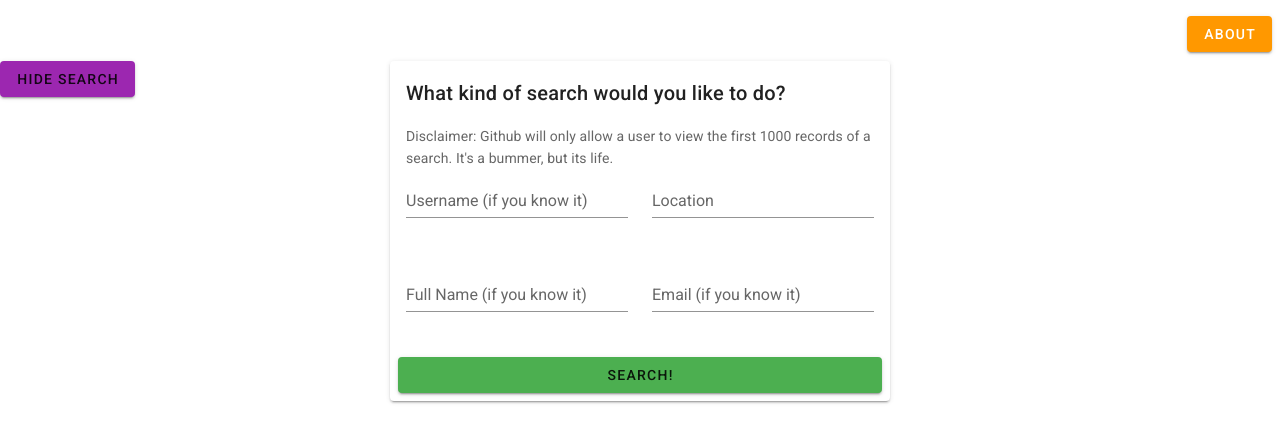
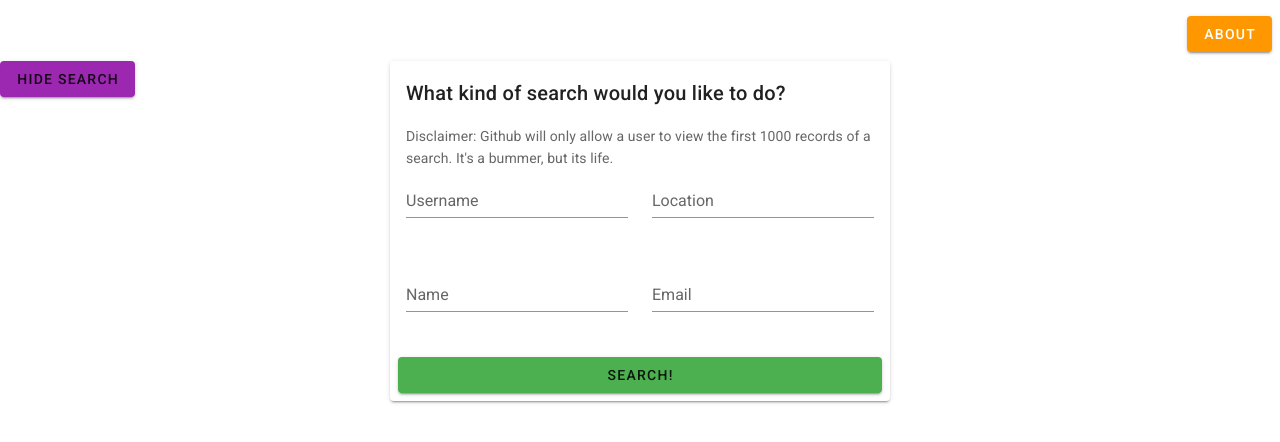
Before and after one commit to djtobia/githubRecruiterTool, a Vue app: page /#/ in a window 1280 px wide. Shown: the top 442 px of the page. Built offline with nearby package versions, Linux system fonts and the light colour scheme.

Commit message:
can now export current tables page to csv file

```diff
--- a/package.json
+++ b/package.json
@@ -16,6 +16,7 @@
     "express": "^4.17.1",
     "less": "^3.9.0",
     "vue": "^2.6.10",
+    "vue-json-excel": "^0.2.98",
     "vue-router": "^3.1.2",
     "vuetify": "^2.0.7"
   },
--- a/src/components/Base.vue
+++ b/src/components/Base.vue
@@ -14,7 +14,7 @@
                         <v-form>
                             <v-row>
                                 <v-col cols="6" md="6" sm="3">
-                                    <v-text-field label="Username (if you know it)"
+                                    <v-text-field label="Username"
                                                   v-model="searchInputs.user" @keyup.enter="search"></v-text-field>
                                 </v-col>
                                 <v-col cols="6" md="6" sm="3">
@@ -24,11 +24,11 @@
                             </v-row>
                             <v-row>
                                 <v-col cols="6" md="6" sm="3">
-                                    <v-text-field label="Full Name (if you know it)"
-                                                  v-model="searchInputs.fullname" @keyup.enter="search"></v-text-field>
+                                    <v-text-field label="Name"
+                                                  v-model="searchInputs.name" @keyup.enter="search"></v-text-field>
                                 </v-col>
                                 <v-col cols="6" md="6" sm="3">
-                                    <v-text-field label="Email (if you know it)"
+                                    <v-text-field label="Email"
                                                   v-model="searchInputs.email" @keyup.enter="search">
                                     </v-text-field>
                                 </v-col>
@@ -45,7 +45,7 @@
                 </v-card>
             </v-col>
         </v-row>
-        <users v-if="query !== ''" :original-query-string="query"/>
+        <users v-if="query !== ''" :original-query-string="query" />
     </v-content>
 </template>
 
@@ -56,7 +56,7 @@
         name: "Base",
         data() {
             return {
-                searchInputs: {user: '', location: '', fullname: '', email: ''},
+                searchInputs: {user: '', location: '', name: '', email: ''},
                 errorText: 'You must put SOMETHING into a search field!',
                 toast: false,
                 query: '',
@@ -79,6 +79,8 @@
                     if (this.searchInputs[input] !== '')
                         if (input === 'email') {
                             query += '"' + this.searchInputs[input] + '"' + ' in:email '
+                        } else if (input === 'name') {
+                            query += '"' + this.searchInputs[input] + '"' + ' in:name'
                         } else {
                             query += input + ':"' + this.searchInputs[input] + '" ';
                         }
--- a/src/components/Users.vue
+++ b/src/components/Users.vue
@@ -1,5 +1,21 @@
 <template>
     <div>
+        <div v-if="usersInfo.length > 0">
+            <v-row justify="center">
+                <v-btn color="yellow">
+                    <download-excel
+                            :data="usersInfo"
+                            :fields="exportfields"
+                            type="csv"
+                            name="userResults.csv">
+                        Click here to export this pages results
+                    </download-excel>
+                </v-btn>
+            </v-row>
+            <v-row justify="center">
+                <span>This button will only export the contents on the current page.</span>
+            </v-row>
+        </div>
         <v-row>
             <v-col cols="12">
 
@@ -58,6 +74,10 @@
             originalQueryString: {
                 type: String,
                 default: ''
+            },
+            hireable: {
+                type: Boolean,
+                default: false
             }
         },
         watch: {
@@ -86,7 +106,19 @@
                 currentPage: 1,
                 itemsPerPage: 10,
                 query: '',
-                loading: false
+                loading: false,
+                exportfields: {
+                    Name: 'name',
+                    Hireable: 'hireable',
+                    Username: 'username',
+                    Email: 'email',
+                    Github: 'url',
+                    Company: 'company',
+                    Location: 'location',
+                    Bio: 'bio',
+                    Website: 'website',
+                    Contacted: 'None'
+                }
             };
         },
         mounted() {
@@ -152,6 +184,7 @@
                 if (newQuery) {
                     this.query = newQuery;
                 }
+                this.loading = true;
                 this.fetchSearchResults()
             },
             formatQueryString() {
--- a/src/main.js
+++ b/src/main.js
@@ -2,8 +2,10 @@ import Vue from 'vue'
 import App from './App.vue'
 import vuetify from './plugins/vuetify';
 import router from './router';
+import jsonExcel from 'vue-json-excel';
 Vue.config.productionTip = false;
 
+Vue.component('downloadExcel', jsonExcel);
 new Vue({
     vuetify,
     router,
```
Also changed, not shown: 1 other file (tests, documents, lock files or other folders).
